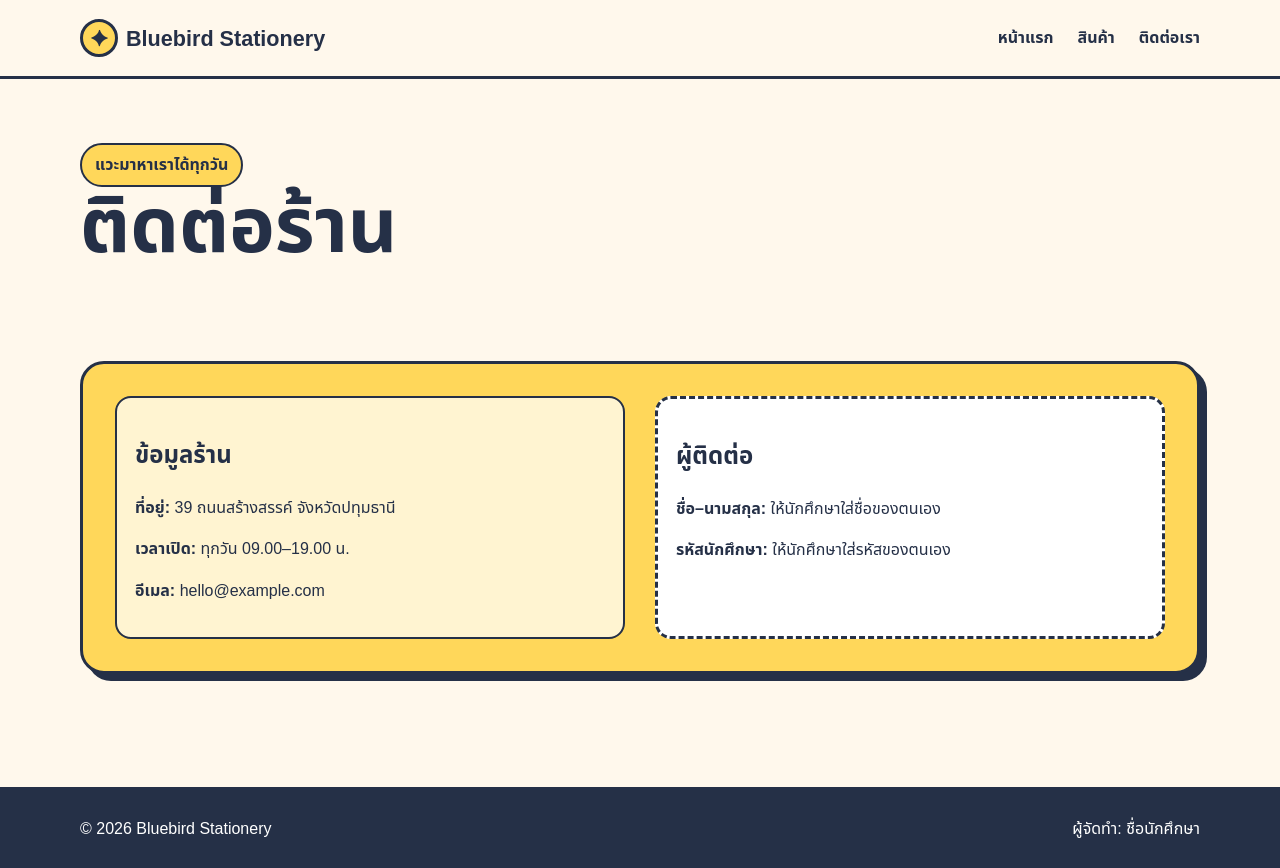
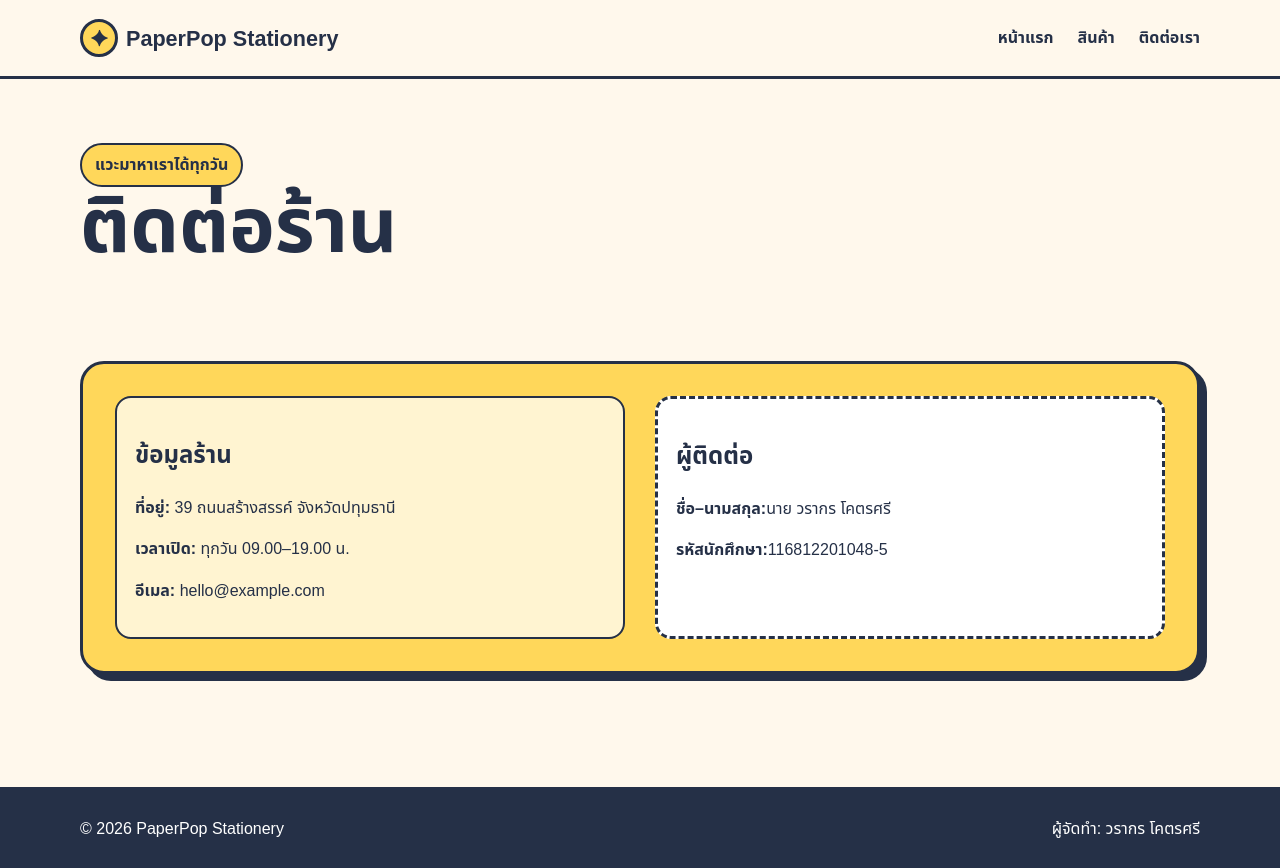
Before and after one commit to sysrrb-ops/PaperPopTEST2, a plain HTML site: page contact.html in a window 1280 px wide. Drawn offline with Linux system fonts and the light colour scheme.

Commit message:
Update contact.html

```diff
--- a/contact.html
+++ b/contact.html
@@ -1,8 +1,8 @@
 <!doctype html>
-<html lang="th">
-<head><meta charset="utf-8"><meta name="viewport" content="width=device-width,initial-scale=1"><title>ติดต่อ | Bluebird Stationery</title><link rel="stylesheet" href="assets/style.css"></head>
+<html lang="th"><head><meta charset="utf-8"><meta name="viewport" content="width=device-width,initial-scale=1"><title>ติดต่อ | Bluebird Stationery</title><link rel="stylesheet" href="assets/style.css"></head>
 <body>
-<header class="site-header"><nav class="nav container"><a class="brand" href="home.html"><span class="brand-mark">✦</span>Bluebird Stationery</a><div class="nav-links"><a href="home.html">หน้าแรก</a><a href="shop.html">สินค้า</a><a href="contacts.html">ติดต่อเรา</a></div></nav></header>
-<main><section class="page-head"><div class="container"><span class="eyebrow">แวะมาหาเราได้ทุกวัน</span><h1>ติดต่อร้าน</h1></div></section><section class="section"><div class="container contact-box"><section><h2>ข้อมูลร้าน</h2><p><strong>ที่อยู่:</strong> 39 ถนนสร้างสรรค์ จังหวัดปทุมธานี</p><p><strong>เวลาเปิด:</strong> ทุกวัน 09.00–19.00 น.</p><p><strong>อีเมล:</strong> hello@example.com</p></section><section class="student-placeholder"><h2>ผู้ติดต่อ</h2><p><strong>ชื่อ–นามสกุล:</strong> ให้นักศึกษาใส่ชื่อของตนเอง</p><p><strong>รหัสนักศึกษา:</strong> ให้นักศึกษาใส่รหัสของตนเอง</p></section></div></section></main>
-<footer class="site-footer"><div class="container footer-row"><p>© 2026 Bluebird Stationery</p><p>ผู้จัดทำ: ชื่อนักศึกษา</p></div></footer>
+<header class="site-header"><nav class="nav container"><a class="brand" href="index.html"><span class="brand-mark">✦</span>PaperPop Stationery</a><div class="nav-links"><a href="index.html">หน้าแรก</a><a href="products.html">สินค้า</a><a href="contact.html">ติดต่อเรา</a></div></nav></header>
+<main><section class="page-head"><div class="container"><span class="eyebrow">แวะมาหาเราได้ทุกวัน</span><h1>ติดต่อร้าน</h1></div></section><section class="section"><div class="container contact-box"><section><h2>ข้อมูลร้าน</h2><p><strong>ที่อยู่:</strong> 39 ถนนสร้างสรรค์ จังหวัดปทุมธานี</p><p><strong>เวลาเปิด:</strong> ทุกวัน 09.00–19.00 น.</p><p><strong>อีเมล:</strong> hello@example.com</p></section><section class="student-placeholder"><h2>ผู้ติดต่อ</h2><p><strong>ชื่อ–นามสกุล:</strong>นาย วรากร โคตรศรี</p><p><strong>รหัสนักศึกษา:</strong>116812201048-5</p></section></div></section></main>
+<footer class="site-footer"><div class="container footer-row"><p>© 2026 PaperPop Stationery</p><p>ผู้จัดทำ: วรากร โคตรศรี</p></div></footer>
+
 </body></html>
```
